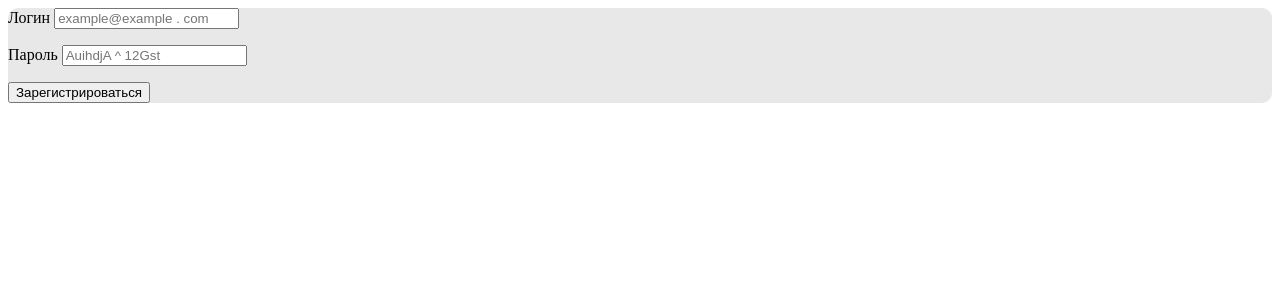
After one commit to dev-shame/PhpExampleMVC, a PHP site: page /user/app/view/reg.php in a window 1280 px wide. The commit adds this page. Shown: the top 300 px of the page. Run offline with PHP 8.4, Linux system fonts and the light colour scheme.

Commit message:
fix update

```diff
--- /dev/null
+++ b/app/view/reg.php
@@ -0,0 +1,86 @@
+<?php
+$unvalidate_email = false;
+$unvalidate_pass = false;
+?>
+
+<html>
+
+<div class="container" style="
+    background-color: #e8e8e8;
+    border-radius: 10px;
+" >
+    <form method="get">
+        <div class="row">
+                <?php
+                //Визуальное предупреждение пользователя
+                /*Если email неверный и пароль неверный*/   if($unvalidate_email == true  and $unvalidate_pass == true )
+                {
+                    echo "
+            <div class=\"six columns\">
+                <label for=\"exampleEmailInput\">Логин</label>
+                <p style=\"color: red;\">Вы неправильно ввели email
+                <input class=\"u - full - width\" type=\"email\" placeholder=\"example@example . com\" id=\"exampleEmailInput\"></p>
+            </div>
+
+            <div class=\"six columns\">
+                <label for=\"exampleEmailInput\">Пароль</label>
+                <p style=\"color: red;\">Вы ввели неподходящий пароль
+                <input class=\"u - full - width\" type=\"password\" placeholder=\"AuihdjA ^ 12Gst\" id=\"exampleEmailInput\"></p>
+            </div>
+                         ";
+                }
+                /*Если email верный и пароль верный*/       if($unvalidate_email == false and $unvalidate_pass == false)
+                {
+                    echo "
+            <div class=\"six columns\">
+                <label for=\"exampleEmailInput\">Логин</label>
+                <input class=\"u - full - width\" type=\"email\" placeholder=\"example@example . com\" id=\"exampleEmailInput\"></p>
+            </div>
+
+            <div class=\"six columns\">
+                <label for=\"exampleEmailInput\">Пароль</label>
+                <input class=\"u - full - width\" type=\"password\" placeholder=\"AuihdjA ^ 12Gst\" id=\"exampleEmailInput\"></p>
+            </div>
+                         ";
+                }
+                /*Если email верный а пароль неверный*/     if($unvalidate_email == false and $unvalidate_pass == true )
+                {
+                    echo "
+            <div class=\"six columns\">
+                <label for=\"exampleEmailInput\">Логин</label>
+                <br>
+                <input class=\"u - full - width\" type=\"email\" placeholder=\"example@example . com\" id=\"exampleEmailInput\"></p>
+            </div>
+
+            <div class=\"six columns\">
+                <label for=\"exampleEmailInput\">Пароль</label>
+                <p style=\"color: red;\">Вы ввели неподходящий пароль
+                <input class=\"u - full - width\" type=\"password\" placeholder=\"AuihdjA ^ 12Gst\" id=\"exampleEmailInput\"></p>
+            </div>
+                         ";
+                }
+                /*Если email неверный а пароль верный*/     if($unvalidate_email == true  and $unvalidate_pass == false)
+                {
+                    echo "
+            <div class=\"six columns\">
+                <label for=\"exampleEmailInput\">Логин</label>
+                <p style=\"color: red;\">Вы неправильно ввели email
+                <input class=\"u - full - width\" type=\"email\" placeholder=\"example@example . com\" id=\"exampleEmailInput\"></p>
+            </div>
+
+            <div class=\"six columns\">
+                <label for=\"exampleEmailInput\">Пароль</label>
+                <br>
+                <input class=\"u - full - width\" type=\"password\" placeholder=\"AuihdjA ^ 12Gst\" id=\"exampleEmailInput\"></p>
+            </div>
+                         ";
+                }
+                ?>
+
+        </div>
+
+        <input class="button-primary" type="submit" value="Зарегистрироваться">
+    </form>
+</div>
+
+</html>
```
Also changed, not shown: app/view/add.html (+6 -16 lines), app/view/enter.php (added, +33 -0 lines), app/view/index.php (+11 -8 lines), app/view/reg.html (deleted, +0 -29 lines).
